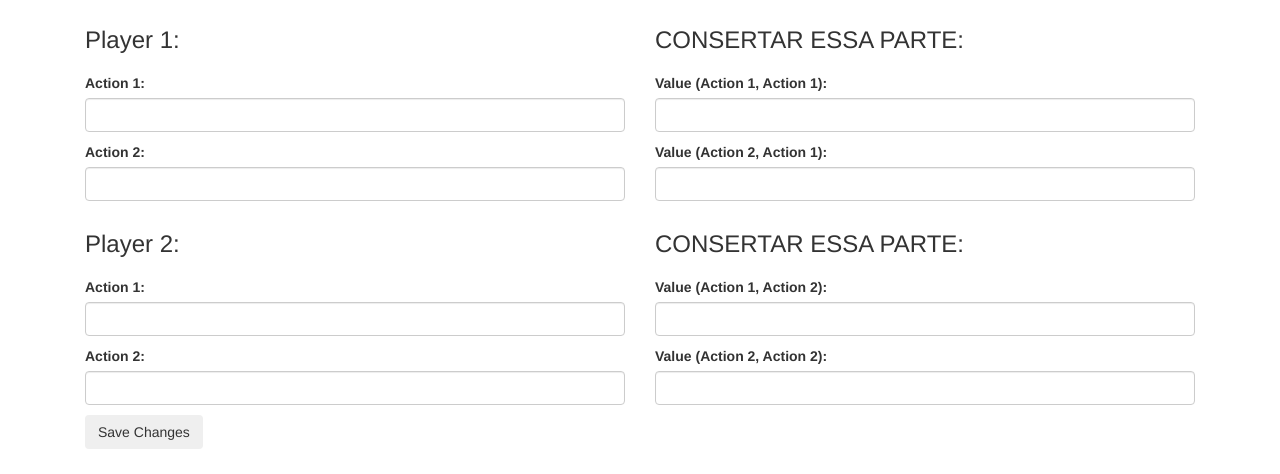
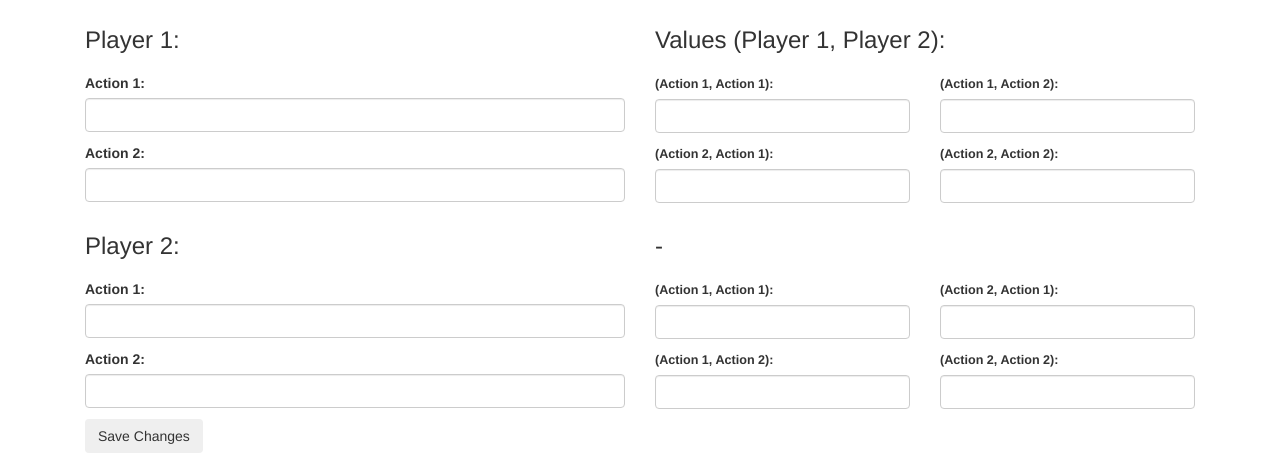
Before and after one commit to daniellycosta/Nash-Equilibrium-Calculator, a plain HTML site: page index.html in a window 1280 px wide. Shown: the part 328-802 px from the top of the page. Drawn offline with nearby package versions, Linux system fonts and the light colour scheme.

Commit message:
Pegando 4 valores por jogador ao invés de 2

```diff
--- a/css/index.css
+++ b/css/index.css
@@ -3,6 +3,10 @@
 }
 .celulajogo {
 	margin-bottom:10px;
+}
+
+.celulavalue{
+	font-size: 90%;
 }
 
 .rotate {
--- a/index.html
+++ b/index.html
@@ -27,49 +27,65 @@
 					<h3>Player 1:</h3>
 				</div>
 				<div class="celulajogo col-xs-12 col-sm-6">
-					<h3>CONSERTAR  ESSA PARTE:</h3>
+					<h3>Values (Player 1, Player 2):</h3>
 				</div>
 					<div class="celulajogo col-xs-12 col-sm-6">
 						<label>Action 1: </label><br>
 						<input class="form-control" type="text" id="Pl1Action1">
 					</div>
-					<div class="celulajogo col-xs-12 col-sm-6">
-						<label>Value (Action 1, Action 1): </label><br>
-						<input class="form-control" type="number"  id="Pl1Value1">
+					<div class="celulajogo col-xs-12 col-sm-3">
+						<label class = "celulavalue">(Action 1, Action 1): </label><br>
+						<input class="form-control" type="number"  id="Pl1Value11">
+					</div>
+					<div class="celulajogo col-xs-12 col-sm-3">
+						<label class = "celulavalue">(Action 1, Action 2): </label><br>
+						<input class="form-control" type="number"  id="Pl1Value12">
 					</div>
 
 					<div class="celulajogo col-xs-12 col-sm-6">
 						<label>Action 2: </label><br>
 						<input class="form-control" type="text" id="Pl1Action2">
 					</div>
-					<div class="celulajogo col-xs-12 col-sm-6">
-						<label>Value (Action 2, Action 1): </label><br>
-						<input class="form-control" type="number"  id="Pl1Value2">
+					<div class="celulajogo col-xs-12 col-sm-3">
+						<label class = "celulavalue">(Action 2, Action 1): </label><br>
+						<input class="form-control" type="number"  id="Pl1Value21">
+					</div>
+					<div class="celulajogo col-xs-12 col-sm-3">
+						<label class = "celulavalue">(Action 2, Action 2): </label><br>
+						<input class="form-control" type="number"  id="Pl1Value22">
 					</div>
 				<div class="celulajogo col-xs-12 col-sm-6">
 					<h3>Player 2:</h3>
 				</div>
 
 				<div class="celulajogo col-xs-12 col-sm-6">
-					<h3>CONSERTAR  ESSA PARTE:</h3>
+					<h3> - </h3>
 				</div>
 
 					<div class="celulajogo col-xs-12 col-sm-6">
 						<label>Action 1: </label><br>
 						<input class="form-control" type="text" id="Pl2Action1">
 					</div>
-					<div class="celulajogo col-xs-12 col-sm-6">
-						<label>Value (Action 1, Action 2): </label><br>
-						<input class="form-control" type="number"  id="Pl2Value1">
+					<div class="celulajogo col-xs-12 col-sm-3">
+						<label class = "celulavalue">(Action 1, Action 1): </label><br>
+						<input class="form-control" type="number"  id="Pl2Value11">
+					</div>
+					<div class="celulajogo col-xs-12 col-sm-3">
+						<label class = "celulavalue">(Action 2, Action 1): </label><br>
+						<input class="form-control" type="number"  id="Pl2Value21">
 					</div>
 
 					<div class="celulajogo col-xs-12 col-sm-6">
 						<label>Action 2: </label><br>
 						<input class="form-control" type="text" id="Pl2Action2">
 					</div>
-					<div class="celulajogo col-xs-12 col-sm-6">
-						<label>Value (Action 2, Action 2): </label><br>
-						<input class="form-control" type="number"  id="Pl2Value2">
+					<div class="celulajogo col-xs-12 col-sm-3">
+						<label class = "celulavalue">(Action 1, Action 2): </label><br>
+						<input class="form-control" type="number"  id="Pl2Value12">
+					</div>
+					<div class="celulajogo col-xs-12 col-sm-3">
+						<label class = "celulavalue">(Action 2, Action 2): </label><br>
+						<input class="form-control" type="number"  id="Pl2Value22">
 					</div>
 					<div class="celulajogo col-xs-12 col-sm-6">
 					<button type="submit" class="btn btn-secondary celulajogo">Save Changes</button>
--- a/js/nashCalc.js
+++ b/js/nashCalc.js
@@ -7,7 +7,7 @@ function wasNashEqAchieved(p1Probs,p2Probs){
 	relativeErrorP1 = ( (p1Probs[1] - p1Probs[0])/p1Probs[1] )*100;
 	relativeErrorP2 = ( (p2Probs[1] - p2Probs[0])/p2Probs[1] )*100;
 
-	if(Math.abs(relativeErrorP1)<10 || Math.abs(relativeErrorP2)<10){
+	if(Math.abs(relativeErrorP1)<10 && Math.abs(relativeErrorP2)<10){
 		return true;
 	}
 	else{
@@ -157,8 +157,8 @@ function getFormValues(){
 	var p1Actions = [document.getElementById("Pl1Action1").value, document.getElementById("Pl1Action2").value];
 	var p2Actions = [document.getElementById("Pl2Action1").value, document.getElementById("Pl2Action2").value];
 
-	var p1Values = [document.getElementById("Pl1Value1").value, document.getElementById("Pl1Value2").value];
-	var p2Values = [document.getElementById("Pl2Value1").value, document.getElementById("Pl2Value2").value];
+	var p1Values = [[document.getElementById("Pl1Value11").value, document.getElementById("Pl1Value12").value],[document.getElementById("Pl1Value21").value, document.getElementById("Pl1Value22").value]];
+	var p2Values = [[document.getElementById("Pl2Value11").value, document.getElementById("Pl2Value12").value],[document.getElementById("Pl2Value21").value, document.getElementById("Pl2Value22").value]];
 
 	var gameTable = "<div class='container' id = 'table'>"
 	gameTable+="<div class='row'>"
@@ -178,13 +178,13 @@ function getFormValues(){
 	gameTable+="</tr>"
 	gameTable+="<tr>"
 	gameTable+="<th>" + p1Actions[0] + "</th>"
-	gameTable+="<td>" + p1Values[0] + ", " + p2Values[0] +"</td>"
-	gameTable+="<td>" + p1Values[1] + ", " + p2Values[1] +"</td>"
+	gameTable+="<td>" + p1Values[0][0] + ", " + p2Values[0][0] +"</td>"
+	gameTable+="<td>" + p1Values[0][1] + ", " + p2Values[0][1] +"</td>"
 	gameTable+="</tr>"
 	gameTable+="<tr>"
 	gameTable+="<th>" + p1Actions[1] + "</th>"
-	gameTable+="<td>" + p1Values[1] + ", " + p2Values[1] +"</td>"
-	gameTable+="<td>" + p1Values[0] + ", " + p2Values[0] +"</td>"
+	gameTable+="<td>" + p1Values[1][0] + ", " + p2Values[1][0] +"</td>"
+	gameTable+="<td>" + p1Values[1][1] + ", " + p2Values[1][1] +"</td>"
 	gameTable+="</tr>"
 	gameTable+="</table>"
 	gameTable+="</div>"
@@ -192,7 +192,7 @@ function getFormValues(){
 	gameTable+="</div>"
 
 	config.innerHTML = gameTable;
-	getNashEq(p1Values,p2Values,p1Actions,p2Actions);
+	//getNashEq(p1Values,p2Values,p1Actions,p2Actions);
 
 	//DEBUG
 	console.log("p1Actions:")
```
